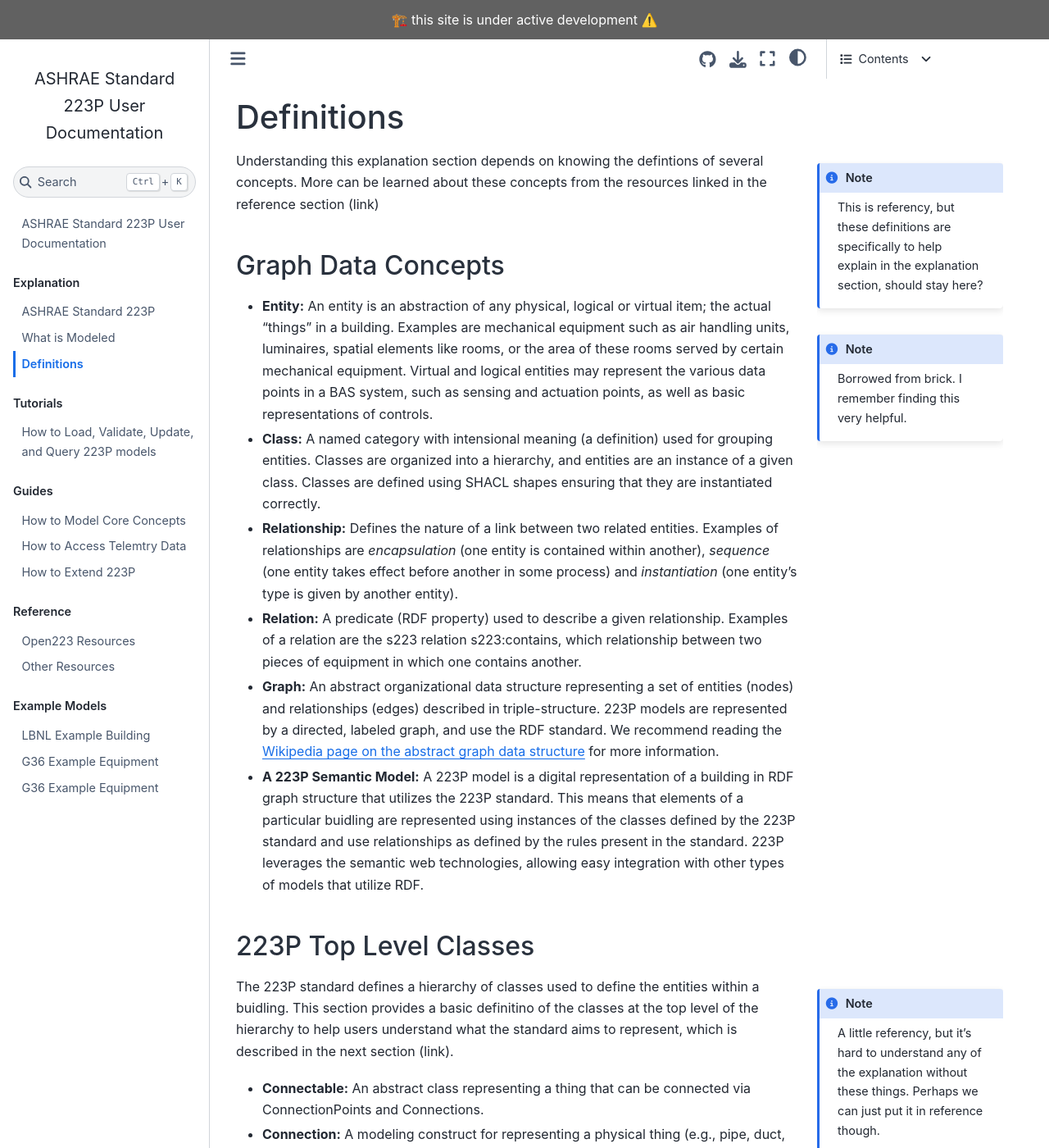
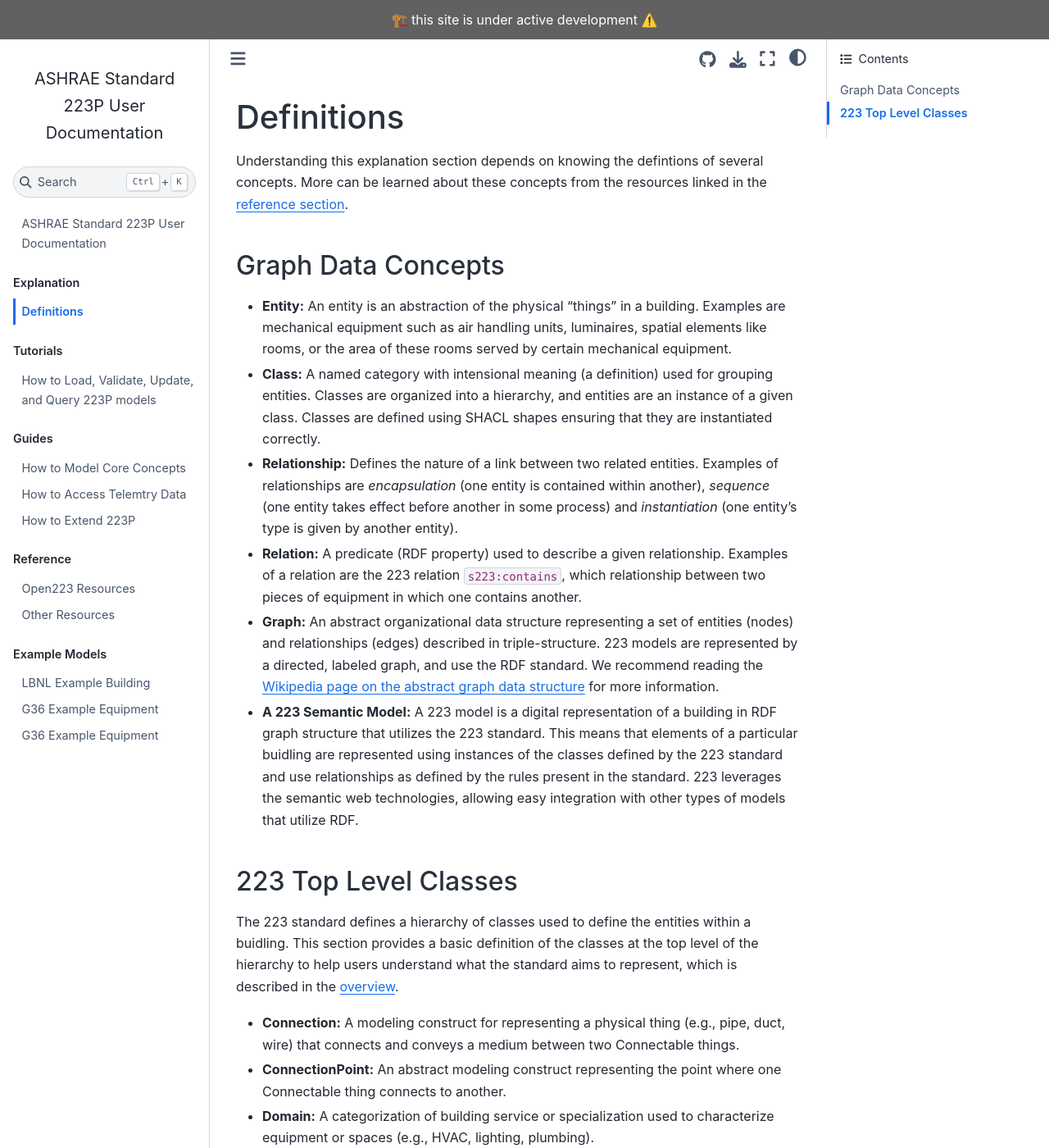
Before and after one commit to open223/docs.open223.info, a Jupyter Book: the page built from explanation/definitions.md, in a window 1280 px wide and 1400 px high. Shown: the whole window at 82% size. Built offline with Jupyter Book 1.0.4 settings and Sphinx 7.4.7 and the Sphinx Book theme 1.1.4, drawn with Linux system fonts in a browser that asks for light colours; pages that are not in the unit, such as notebooks, are missing from menus; some of the changed text lies outside the part shown.

`````diff
--- a/explanation/definitions.md
+++ b/explanation/definitions.md
@@ -1,21 +1,11 @@
 (definitions)=
 # Definitions
-````{margin}
-```{note}
-This is referency, but these definitions are specifically to help explain in the explanation section, should stay here?
 
-```
-````
-Understanding this explanation section depends on knowing the defintions of several concepts. More can be learned about these concepts from the resources linked in the reference section (link)
-
+Understanding this explanation section depends on knowing the defintions of several concepts. More can be learned about these concepts from the resources linked in the [reference section](open223-resources).
 
 ## Graph Data Concepts
-````{margin}
-```{note}
-Borrowed from brick. I remember finding this very helpful.
-```
-````
- - **Entity:** An entity is an abstraction of any physical, logical or virtual item; the actual "things" in a building. Examples are mechanical equipment such as air handling units, luminaires, spatial elements like rooms, or the area of these rooms served by certain mechanical equipment. Virtual and logical entities may represent the various data points in a BAS system, such as sensing and actuation points, as well as basic representations of controls.
+
+ - **Entity:** An entity is an abstraction of the physical "things" in a building. Examples are mechanical equipment such as air handling units, luminaires, spatial elements like rooms, or the area of these rooms served by certain mechanical equipment.
 
  - **Class:** A named category with intensional meaning (a definition) used for grouping entities.
 Classes are organized into a hierarchy, and entities are an instance of a given class. Classes are defined using SHACL shapes ensuring that they are instantiated correctly.
@@ -24,23 +14,15 @@ Classes are organized into a hierarchy, and entities are an instance of a given
 Examples of relationships are *encapsulation* (one entity is contained within another), *sequence* (one entity takes effect before another in some process) and *instantiation* (one entity's type is given by another entity).
 
 - **Relation:** A predicate (RDF property) used to describe a given relationship.
-Examples of a relation are the s223 relation s223:contains, which relationship between two pieces of equipment in which one contains another.
+Examples of a relation are the 223 relation `s223:contains`, which relationship between two pieces of equipment in which one contains another.
 
- - **Graph:** An abstract organizational data structure representing a set of entities (nodes) and relationships (edges) described in triple-structure. 223P models are represented by a directed, labeled graph, and use the RDF standard. We recommend reading the [Wikipedia page on the abstract graph data structure](https://en.wikipedia.org/wiki/Graph_(abstract_data_type)) for more information.
+ - **Graph:** An abstract organizational data structure representing a set of entities (nodes) and relationships (edges) described in triple-structure. 223 models are represented by a directed, labeled graph, and use the RDF standard. We recommend reading the [Wikipedia page on the abstract graph data structure](https://en.wikipedia.org/wiki/Graph_(abstract_data_type)) for more information.
 
- - **A 223P Semantic Model:** A 223P model is a digital representation of a building in RDF graph structure that utilizes the 223P standard. This means that elements of a particular buidling are represented using instances of the classes defined by the 223P standard and use relationships as defined by the rules present in the standard. 223P leverages the semantic web technologies, allowing easy integration with other types of models that utilize RDF.
+ - **A 223 Semantic Model:** A 223 model is a digital representation of a building in RDF graph structure that utilizes the 223 standard. This means that elements of a particular buidling are represented using instances of the classes defined by the 223 standard and use relationships as defined by the rules present in the standard. 223 leverages the semantic web technologies, allowing easy integration with other types of models that utilize RDF.
 
-## 223P Top Level Classes
-````{margin}
-```{note}
-A little referency, but it's hard to understand any of the explanation without these things.
-Perhaps we can just put it in reference though.
+## 223 Top Level Classes
 
-```
-````
-The 223P standard defines a hierarchy of classes used to define the entities within a buidling. This section provides a basic definitino of the classes at the top level of the hierarchy to help users understand what the standard aims to represent, which is described in the next section (link).
-
- - **Connectable:** An abstract class representing a thing that can be connected via ConnectionPoints and Connections.
+The 223 standard defines a hierarchy of classes used to define the entities within a buidling. This section provides a basic definition of the classes at the top level of the hierarchy to help users understand what the standard aims to represent, which is described in the [overview](223-overview).
 
  - **Connection:** A modeling construct for representing a physical thing (e.g., pipe, duct, wire) that connects and conveys a medium between two Connectable things.
 
@@ -66,4 +48,4 @@ The 223P standard defines a hierarchy of classes used to define the entities wit
 
  - **Enumerations:** The standard uses enumerations to convey groups of useful values for describing attributes of Properties, Equipment, and other things in the model. For example, the enumeration `Role-Cooling` describes that the equipment in question provides cooling.
 
- - **FunctionBlock:** Is used to model transfer and/or transformation of information (e.g. control algorithms). It has relations to input properties and output properties, that represent input and output data. The actual algorithms that perform the transformations are not described in 223P, and can be described using standard 231P.
+ - **FunctionBlock:** Is used to model transfer and/or transformation of information (e.g. control algorithms). It has relations to input properties and output properties, that represent input and output data. The actual algorithms that perform the transformations are not described in 223, and can be described using standard 231.
`````
Also changed, not shown: explanation/223-introduction.md (added, +32 -0 lines), explanation/223-overview.md (added, +44 -0 lines), explanation/223p.md (deleted, +0 -19 lines), explanation/what-is-modeled.md (deleted, +0 -41 lines), intro.md (+0 -10 lines), _static/connection-relationships.png (added).
